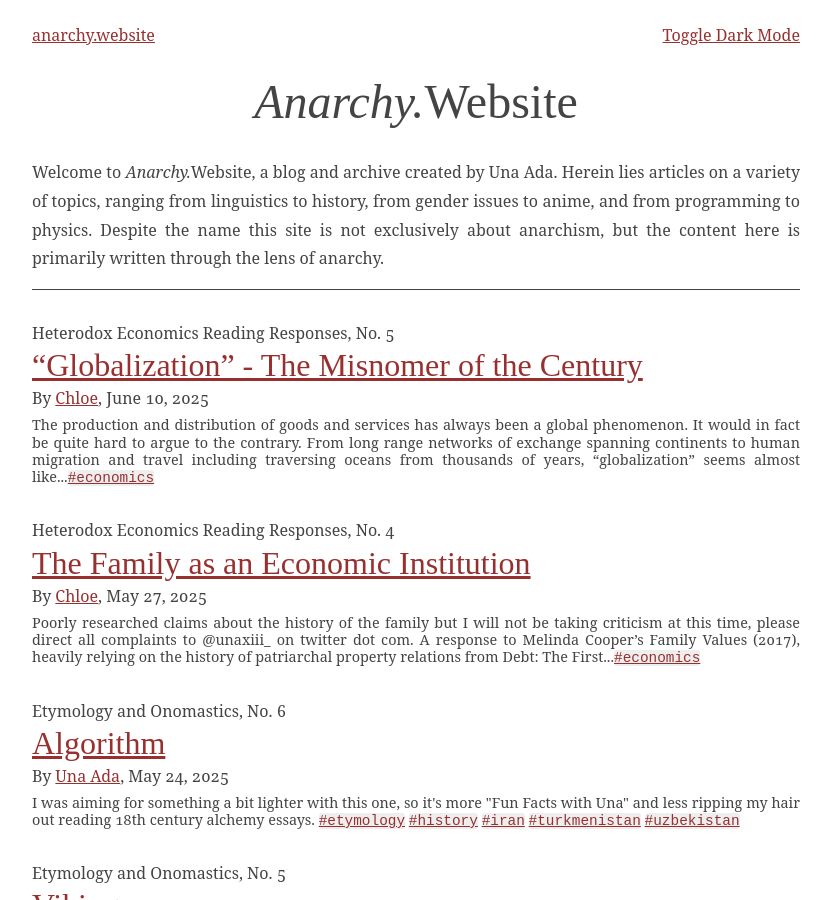
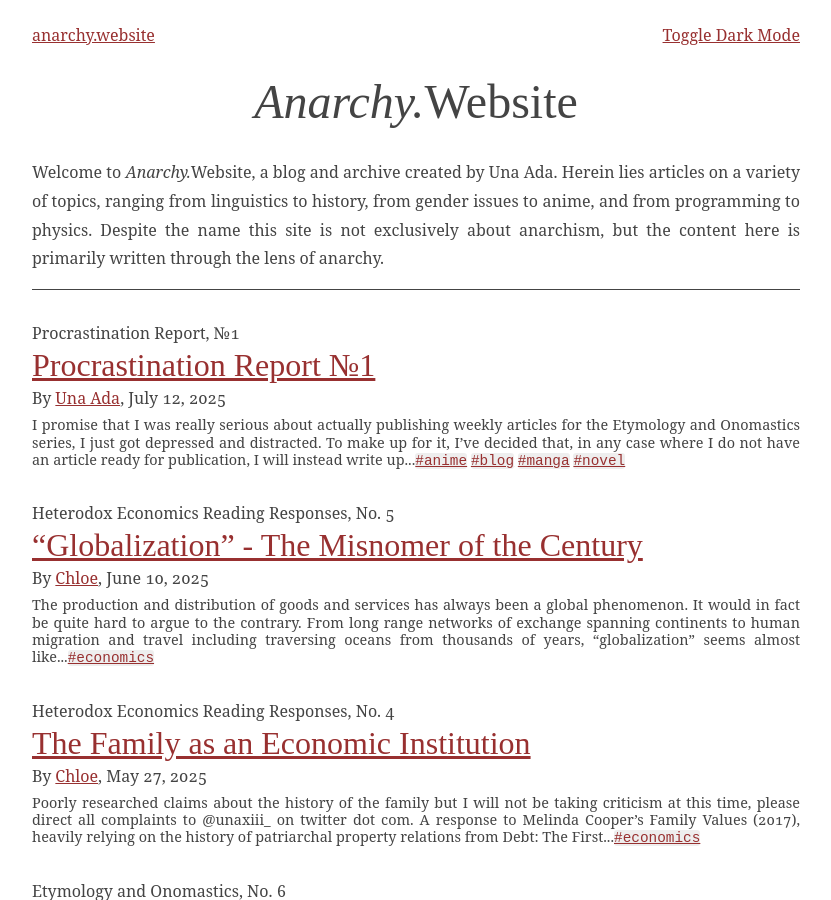
Before and after one commit to una-ada/anarchy.website, a Jekyll site: the page built from index.md, in a window 1280 px wide and 900 px high. Shown: the whole window, without its empty margins (224-1055 px from the left). Built offline with Jekyll 4.4.1, drawn with Linux system fonts in a browser that asks for light colours; some web fonts are replaced; some of the changed lines change nothing that is shown; some of the changed text lies outside the part shown.

Commit message:
feat: publish pr 1

```diff
--- a/_data/series.yml
+++ b/_data/series.yml
@@ -8,6 +8,11 @@
   title: All That Is Left
   type: publication
   url: https://atil.xyz/
+cute:
+  abbr: C.U.T.E.
+  entry: Vol.
+  title: Chloe &amp; Una&rsquo;s Tentacular Experience
+  type: series
 etymology:
   abbr: E. & O.
   entry: No.
@@ -15,11 +20,6 @@
   title_stylized: E. & O.
   type: series
   url: /eno/
-cute:
-  abbr: C.U.T.E.
-  entry: Vol.
-  title: Chloe &amp; Una&rsquo;s Tentacular Experience
-  type: series
 gravitydev:
   entry: Part
   title: Gravity Development Log
@@ -30,9 +30,12 @@
   title: Goth Angel Sinners
   type: series
   url: /gthnglsnnrs/
-ennui:
-  entry: Chapter
-  title: Ennui
+heterodox:
+  entry: No.
+  title: Heterodox Economics Reading Responses
+  type: series
+pr:
+  title: Procrastination Report
   type: series
 uwrfvoice:
   entry: Issue
@@ -40,7 +43,3 @@
   title: Student Voice
   type: publication
   url: https://uwrfvoice.com/
-heterodox:
-  entry: No.
-  title: Heterodox Economics Reading Responses
-  type: series
--- /dev/null
+++ b/_posts/2025-07-12-pr1.md
@@ -0,0 +1,327 @@
+---
+author: una
+entry: №1
+layout: post
+permalink: /pr/1
+series: pr
+series_index: 1
+tags: anime blog manga novel
+title: Procrastination Report №1
+---
+
+I promise that I was really serious about actually publishing weekly articles
+for the [Etymology and Onomastics](http://anarchy.website/eno/) series, I just
+got depressed and distracted. To make up for it, I’ve decided that, in any case
+where I do not have an article ready for publication, I will instead write up a
+report on what I’ve been doing instead of writing the intended article.
+Actually, I was originally going to append this report at the end of said
+article, but I realized just publishing a report alone is the better option.
+This change in approach has led to this initial installment covering _seven_
+weeks rather than just one, as any going forward are likely to do. In this case,
+and most cases going forward, this report will be in the form of short reviews
+of web novels and manga that I have been reading and anime I’ve been watching.
+{:.dropcap}
+
+[_Transformed Into a Fallen Princess, I Sell Nuclear Bombs at the Beginner Village_](https://www.novelupdates.com/series/transformed-into-a-fallen-princess-i-sell-nuclear-bombs-at-the-beginner-village/)
+(变身失落公主, 我在新手村卖核弹) is a bit of a bait and switch, as the titular
+notion of the main character (Xiaofeng) selling nuclear weapons in the beginner
+village is only relevant for a short period and thereafter only tangentially
+relevant. If you’ll pardon minor spoilers for classification purposes, this is a
+gender-bender web novel with a “full-dive” VR game that gradually encroaches
+into reality (only the players’ attributes do so in this case). Of course, this
+also pairs with the fact that the “game world” is, in fact, its own reality. The
+lore of that world is relatively interesting, especially from the perspective of
+the protagonist playing an NPC fallen princess. Toward the beginning, most of
+the hype centers around Xiaofeng’s quest of gathering money, her knowledge of
+the players’ mindsets and expectations of games, and her identity as an NPC that
+allows her to act as a part of the game. The further the story progresses,
+however, the more it becomes an episodic adventure tale, remarkably similar to
+[_Reincarnated as a Sword_](https://www.novelupdates.com/series/i-was-a-sword-when-i-reincarnated-ln/)
+(転生したら剣でした). All around, I give it a 6/10 at ch. 490.
+
+[_How I Lose Bets with My Sadistic Gifted Childhood Friend and She Steals All of My Firsts_](https://www.mangaupdates.com/series/e8rf9ox/shouwaru-tensai-osananajimi-to-no-shoubu-ni-makete-hatsutaiken-o-zenbu-ubawareru-hanashi)
+(性悪天才幼馴染との勝負に負けて初体験を全部奪われる話) is a yuri manga about
+childhood friends who are also rivals. Komaki is the popular top student and
+Wakaba is her gloomy friend who doesn’t want to acknowledge being friends. In
+typical rival fashion, Wakaba challenges Komaki over whatever comes to mind,
+betting her own dignity on showing that Komaki isn’t _that_ perfect, and
+consistently loses. It’s that kind of fighting each other into romance type
+development, there’s a lot of “begrudgingly” kissing, and the art is pretty
+good. As of vol. 3 ch. 15, I’m giving this one a 6/10.
+
+[_Dumb Mutt Girlfriend_](https://www.mangaupdates.com/series/xvhncsm/dameinu-kanojo)
+(ダメ犬彼女) is a yuri manga that follows the “they don’t even recognize me
+anymore” revenge relationship path, with “some” BDSM and pet-play. Sakurako used
+to be a bookish girl, somehow became upset over Amano’s actions at the time, and
+now that she’s unrecognizable (“hot,” I suppose) she wants to show Amano what’s
+what. The series is only up to ch. 2 thus far, so I’m giving a preliminary score
+of 7/10.
+
+[_Is It Weird for a Guy to Apply to a Witch School?_](https://www.novelupdates.com/series/is-it-weird-for-a-guy-to-apply-to-a-witch-school/)
+(身为男生志愿填魔女学院很奇怪吗) is a solid 10/10 web novel. The protagonist,
+Yan Yuehan[^fn1] or Xiao Han, is reborn into a magical world where everyone aims
+to enroll in one of the numerous “Extraordinary Academies.” A key requirement
+for enrollment is to have cultivated the talent of “Spirit Vision,” allowing one
+to see the Extraordinary, but Xiao Han had awakened this power from birth; this
+is, in itself, not unique in their world, their exceptionality is only in not
+going completely insane due to their past life establishing a baseline of the
+“ordinary.” As suggested by the title, the school Xiao Han joins is the Witch
+Academy, where every student becomes a “Preparatory Witch,” essentially a girl
+(some distinctions are made in that every Witch is akin to a girl, thereby
+having no need for the notion of gender, and that their physique, even in the
+Preparatory stage is fundamentally different than that of humans). Xiao Han,
+then a girl, is instantly swept out of regular classes to take advantage of her
+higher than normal level of “Spirit Vision,” proceeding to embark on one
+research project after another. This provides a very exciting approach to the
+lore of the series, where every technical aspect is explored to satisfy Xiao
+Han’s curiosity while looking down on those who simply hoard magical resources
+to flaunt superficial power. Besides the lore, the character development is
+amazing; Xiao Han is exposed to the worldview of the Preparatory Witches, the
+Extraordinary Witches, and the other Academies throughout the “Main World,”
+having to find her own perspective between them. Of course, it’s also yuri, the
+relationship between Xiao Han and Bai Yu drags on for hundreds of chapters
+before progressing to “girlfriends,” but even then they are both still defining
+themselves both as individuals and partners. Honestly, I’m probably only able to
+write anything here because I caught up on this series (up to ch. 1389), it’s so
+gratifying to read and explore that I can’t stand to read anything else… but I
+did try.
+
+[_I Came from the Abyss to Save Humanity Today_](https://www.novelupdates.com/series/i-come-from-the-abyss-to-save-humanity-today/)
+(来自深渊的我今天也要拯救人类) is not a particularly good web novel and it isn’t
+yuri… at least it has a manhua adaptation? Given the premise of the main
+character killing himself after losing his fiancée, I was hoping the subsequent
+reincarnation as a girl would lead to yuri, due to the implication. On the other
+hand, I understand that no editor would allow it to be yuri, due to the
+implication.[^fn2] The plot is a mix of that sort of niche genre where the
+protagonist is positioned as a villain, joins the supposed “good guys,” then
+discovers that the teams aren’t so clear after all and an isekai possession
+premise wherein said protagonist takes over the identity of an existing person
+in this world and struggles to discover their past and manage their
+relationship. I only read up to ch. 194, it’s alright but I just didn’t enjoy it
+so I’ll give it a 5/10.
+
+[_The Paranoid Elf Queen Turned Me Into Her Sister_](https://www.novelupdates.com/series/the-paranoid-elf-queen-turned-me-into-her-sister/)
+(被偏执精灵女王变成了她妹妹) isn’t a particularly good web novel either, but it
+is yuri. The terminology used for the world is a bit of a mess, but the basic
+setup is that people form teams of “Divine Princesses” who have combat abilities
+and “Divine Children” who have leadership and support abilities (such as a
+typical analysis technique). The protagonist, Di Lin, is a transmigrator with
+the power of a Divine Child, is sought out by the Elf Queen because his soul
+matches that of her long lost sister, then is turned into said sister (Theresa)
+who is a Divine Princess. Di Lin doesn’t believe his is actually the
+reincarnation of this elf princess, so he attempts to retain his initial
+identity, but ends up switching between the two for various reasons. The story
+is one of Di Lin accepting the identity of Theresa, rediscovering her memories,
+and discovering what was missed in the 400 years since she died; there is, of
+course, some romance with other girls and hints of past romance, perhaps. I
+dropped it pretty close to the end (vol. 4 ch. 24) because I got bored[^fn3] and
+didn’t care to reach the end, so it’s a 5/10 as well.
+
+[_Starting as a Manga Editor_](https://www.novelupdates.com/series/starting-as-a-manga-editor/)
+(从漫画编辑开始) is a web novel about a gacha game illustrator burning out and
+waking up as a manga editor named Tang Yao. Between suddenly being a woman,
+working in an unfamiliar role, being poor, and having to support her sister
+(Tang Xun) through school, Tang Yao has a bit of an existential crisis to work
+through as the story carries on. This alternate world seems close to Earth, but
+the borders are skewed and the media is just a bit less developed. Tang Yao, on
+the other hand, suddenly has a perfect memory and incredible drawing skills
+stacked between having been an illustrator and a past of dabbling into drawing
+manga. She leverages these abilities to solve her financial issues by predicting
+the economic development of mobile games right at the advent of smartphones,
+recreating popular manga and games from her past life. It’s a bit of a shame how
+consistently she merely copies from her memory, only adapting works slightly,
+given how good of a background she’s been given (though it is understandable
+that it might be a bit tough for an author to have to imagine dozens of new
+works just to sell the story). It’s perhaps more annoying how, to show the
+impact of the works, many chapters are essentially narrations of the plots of
+manga and games. The insight into the gaming industry and business is neat,
+anyway, probably for different reasons to me, as an outsider, than they would be
+at home in China: much of her approach to business is based on existing Chinese
+companies, so it’s interesting to see a sort of fantastical narration of how
+those companies work, whereas for those already intimately familiar with them it
+would likely be more interesting to think of how effective they would be in a
+world without. There is also some _intense_ will-they-won’t-they action with her
+co-worker turned investor turned assistant Li Xue. I’m talking like “the only
+reason she isn’t bothered by sudden intimacy is that she’s straight so it isn’t
+serious” type development. Anyway, having read up to ch. 290, I’m giving this
+one a 6/10 (would be a 7/10 without having to skim through the entire plot of
+_Undertale_ to get back to the two girls flirting).
+
+[_Academy’s Drunk Fighter_](https://www.novelupdates.com/series/academys-drunk-fighter/)
+(아카데미의 취권 고수가 되었다) is a gender-bender isekai into a game world web
+novel. The comedic premise of “reincarnated as gag character” doesn’t really
+define the tone, as much of the plot revolves around coping with the
+consequences of the main character (Aesha)’s build: physical and mental debuffs
+when not intoxicated, buffs based on level of inebriation, and, of course,
+“drunken fist.” These issues are further exacerbated by Aesha not knowing what
+difficulty she’d set for the game and the academy she enters banning alcohol.
+The characters are pretty interesting, but the world-building overall just
+wasn’t to taste. The magic system is scientific overall, which isn’t inherently
+negative, but the portrayal of it isn’t particularly enjoyable; see
+[_I Couldn’t Afford to Buy Mana, So I Started Streaming_ ](https://www.novelupdates.com/series/i-couldnt-afford-to-buy-mana-so-i-started-streaming/)(
+마나 살 돈 없어서 인방함 \[7/10\])[^fn4] for an example of a scientific magic
+system I enjoyed reading about. There’s also some implication of the typical
+Korean urban fantasy (and this is urban fantasy with a modern setting) setup of
+“gates,” essentially randomly spawned dungeons as portals to other realms, if
+you’re into that. I’ll give this a tentative 5/10, but it’s on hold for now at
+ch. 26.
+
+[_Basement-Dwelling Loser VTuber_](https://www.novelupdates.com/series/basement-dwelling-loser-vtuber/)
+(방구석 찐따 버튜버) is a slice-of-life gender-bender reincarnation web novel
+about a VTuber. The premise is an introverted 25-year-old Korean man is reborn
+as a socially anxious
+[_Zainichi_](https://en.wikipedia.org/wiki/Koreans_in_Japan) (在日) Korean girl
+in Japan, eventually being pushed into debuting as a VTuber in part to overcome
+her social issues. I do love a good social anxiety plot and this is more like my
+favored
+[_Bocchi the Rock!_](https://www.mangaupdates.com/series/ej3cita/bocchi-the-rock)
+(ぼっち・ざ・ろっく！\[10/10\]) than something like
+[_Komi Can’t Communicate_](https://www.mangaupdates.com/series/z350eqh/komi-san-wa-komyushou-desu)
+(古見さんは、コミュ症です。\[5/10\]); on the other hand, series about VTubers,
+or streaming in general, can be real hit-or-miss. The prototypical VTuber
+webnovel at this point is probably
+[_VTuber Legend_](https://www.novelupdates.com/series/im-a-vtuber-but-i-forgot-to-stop-the-stream-and-became-a-legend/)
+(VTuber なんだが配信切り忘れたら伝説になってた \[5/10\]), which I did read and
+mostly enjoyed; but, as a Korean series, this work consistently sets out to
+compare, and contrast, itself to the genre of “TS Broadcast.” The typical setup
+for those sorts of series is that the protagonist finds themselves suddenly
+becoming a girl, starts live-streaming, and usually gains a buff to their
+reaction time, analytical skills, etc.; most recent example I was reading,
+before all the Novelpia series translations got DMCA’d was
+[_It’s Not That Kind of Malicious Broadcast_](https://www.novelupdates.com/series/its-not-that-kind-of-malicious-broadcast/)
+(그런 악질 방송 안ㅣ에요 \[6/10\]).[^fn5] This series is very much not actually
+within that genre, it’s just important context, if anything it is more
+comparable to a sort of VTuber _Bocchi the Rock!_, just without the idea that
+she could do any better without social pressure. Similar to my issues with
+_Academy’s Drunk Fighter_, I really do find long descriptions of games within a
+story to be boring; this is funny because the typical complaint about
+live-streaming related stories is the inclusion of fictional forum threads
+discussing the characters, which I don’t mind at all. Oh, this also gets a yuri
+tag, or maybe _baekhap_ (백합) since it’s Korean, so a 5/10 at ch. 96 (put this
+one on hold as well).
+
+[_\#Gyaru to Gyaru no Yuri_](https://myanimelist.net/manga/182734) (\#ギャルとギ
+ャルの百合) is a yuri one-shot manga about two gyaru who decide to date “for a
+year.” The way they treat their relationship is very amusing, it’s
+light-hearted, almost a joke, but maybe that’s just the way they express it. It
+cute and isn’t very long, an easy 7/10.
+
+[_I Became the Heroine’s Terminally Ill Older Sister_](https://www.novelupdates.com/series/i-became-the-heroines-terminally-ill-older-sister/)
+(여주인공의 시한부 언니가 되었습니다) is a possession isekai web novel in a
+similar vein to villainess reincarnation type series, though the “original work”
+in this case is a web novel, wherein the main character takes on the identity of
+someone who bullies or abuses the protagonist of the “original work” but chooses
+to rectify this behavior. The main character, Yurisiel, has a fantasy disease—in
+this case _not enough_ mana rather than too much as seen in many works—which per
+the original setting leads to her death before her adopted sister, Irene, is
+reunited with her biological family, taking out her stress of her impending
+death and the loss of her parents on Irene, thus establishing the Irene’s tragic
+backstory. Since she has, instead, chosen to be nice, the novel is more about
+her suffering with her illness while her sister and childhood friend constantly
+worry about her. There’s a lot of drama around illness, misunderstandings, and
+secrets, which was pretty interesting until a lot of things started being
+cleared up, at which point the story just kind of lost its spark to me. Overall,
+it’s fine yuri, so I’m giving it a 5/10[^fn6] despite dropping it at ch. 98.
+
+[_CITY THE ANIMATION_](https://anidb.net/anime/18874) is a comedy anime adapted
+from a manga by Arawi Keiichi (あらゐけいいち), also known for
+[_Nichijou_](https://anidb.net/anime/8168) (日常). AniDB describes the series as
+“surreal-slapstick” which does seem to be the case, with a similar gag format to
+_Nichijou_ but a different setting. I haven’t read the original work, so I can’t
+really give a critique of it as an adaptation, but as an anime it is thus far up
+to par with _Nichijou_, as is to be expected from a work by the same mangaka
+adapted by the same studio. There’s only been one episode aired so far (with
+simulcast English dub), so I won’t even give a preliminary rating, but I’m
+excited to watch more going forward.
+
+[_BADGIRL_](https://anidb.net/anime/18716) (ばっどがーる) is a CGDCT comedy
+anime adapted from a 4-koma manga. It’s probably only tagged CGDCT because the
+original work was published in _Manga Time Kirara Carat_, otherwise the “cute
+things” being done by the “cute girls” are seemingly just “being gay.”[^fn7]
+Yuutani Yuu wants her crush, discipline committee chairman Mizutori Atori,
+to pay attention to her, so she tries acting like the titular “bad girl.” She’s
+not very good at it; like, she doesn’t _actually_ pierce her ears:,she just
+attaches binder clips to them; she doesn’t _actually_ dye her hair, she just
+wears extensions, though it is odd that this somehow circumvents the rules;
+those sorts of thing. Again, I haven’t read the original work, so no comparison,
+as an anime on its own the quality is alright (though the modern stylization of
+hair gradients really clashes with the whole notion that having dyed hair is
+against the school rules). This also started airing recently, so again no
+scoring.
+
+[*From VTuber*♂ *to VTuber*♀](https://www.novelupdates.com/series/from-vtuber%E2%99%82-to-vtuber%E2%99%80/?pg=13#myTable)
+(버튜버♂에서 버튜버♀가 되기까지) is a _psychological_ gender-bender yuri web
+novel about a VTuber, Han Yeoreum becoming a girl. This series is probably the
+first “woke up as a girl one morning” type gender-bender to really make me think
+of the [_fantastique_](https://en.wikipedia.org/wiki/Fantastique) nature of the
+genre, especially with the way the main character’s condition is explained. The
+way it narrates twins inevitably switching genders isn’t like it’s explaining
+the lore to you, but like that’s just how it is, y’know? The only time it does
+get a bit rigorous about it is when Toya (Yeoreum’s on-line friend, potential
+girlfriend) explains the cultural differences between Korea and Japan regarding
+twins. It’s kind of nice. Given how the gender swap is treated, it’s funny to
+see her having white hair and red eyes treated more as her having albinism and
+suffering with the sensitivity that comes along with it than just “because it’s
+cute.” Anyway, it’s mostly a story about getting over losing everything and
+finding people who will support you along the way; it’s painful at the start,
+but more wholesome later on (though there are still some heart-wrenching
+moments here and there) so a solid 7/10 at ch. 217.
+
+Reading all this has actually given me a good number of ideas for a new series
+of my own. I’ve been really putting off a web novel I’d intended to write
+previously due to being far too invested in perfection, so going with the flow
+and deriving influence from series I’m enjoying has really eased up on that
+pressure. I don’t know if this will actually pan out; I’ve got so many
+characters and plot points written up it’s starting to seem feasible, though.
+
+## Footnotes
+
+[^fn1]:
+    Very fun note about this is that the author’s pen name is also Yan Yuehan (
+    杨月涵); though, for some ungodly reason, the translations say Yuelan
+    instead, which makes the Xiao Han nickname confusing. Speaking of the
+    author, I’m convinced they’ve tried to write this story repeatedly, often
+    getting only 3 chapters in, going by their SFACG profile.
+
+[^fn2]:
+    The implication, for those curious, is that one could reasonably imagine a
+    plot where the main character kills themselves after losing a lover, then
+    meets said lover again in another world. It’s compelling, but it does carry
+    the idea of more or less promoting suicide.
+
+[^fn3]:
+    There’s an author note mixed into the series somewhere like 80% through that
+    implies the author originally intended to stop writing it, then they
+    continued, all the questions opened up earlier start getting rapid answers,
+    and the whole thing kinda feels rushed at the end.
+
+[^fn4]:
+    The translations of this series got DMCA’d right when I was thinking of
+    catching up on it after mentioning it here. Sad.
+
+[^fn5]:
+    This series was actually pretty fun for how it portrayed the mental burden
+    of possession isekai. Much of its premise is actually built around a
+    specific game, the MC being sent to a world where said game is still in its
+    infancy, and the meta of the game being at odds with the MC’s perception
+    with it. It’s rather fun, a shame it got taken down :(
+
+[^fn6]:
+    “It’s fine so 5/10.” Ok, to explain how I rate things. Everything is a 5/10
+    by default, then the score goes up or down from there, depending on how
+    _memorably_ good or bad it is. If I think back to a series three months
+    later and can’t remember a single detail, or I do remember it’s just like
+    “oh this or that happened” then it’s a 5/10 still. _Goblin Slayer_ is a 2/10
+    to me, because all I remember is that it was kind of average but opened with
+    a rape scene for shock value. _Bocchi the Rock!_ is a 10/10 because I think
+    about it constantly and will randomly remember parts I enjoyed before
+    checking for updates to the manga or announcements regarding season two.
+
+[^fn7]:
+    It’s always amazing how CGDCT is technically separate from yuri; because it
+    isn’t romance, I suppose? Characters are frequently openly lesbian, but
+    that’s never really the point?
+
+*[BDSM]: Bondage, Discipline, Sadism, Masochism
+*[CGDCT]: Cute Girls Doing Cute Things
+*[TSF]: Trans-Sexual Fiction
```
